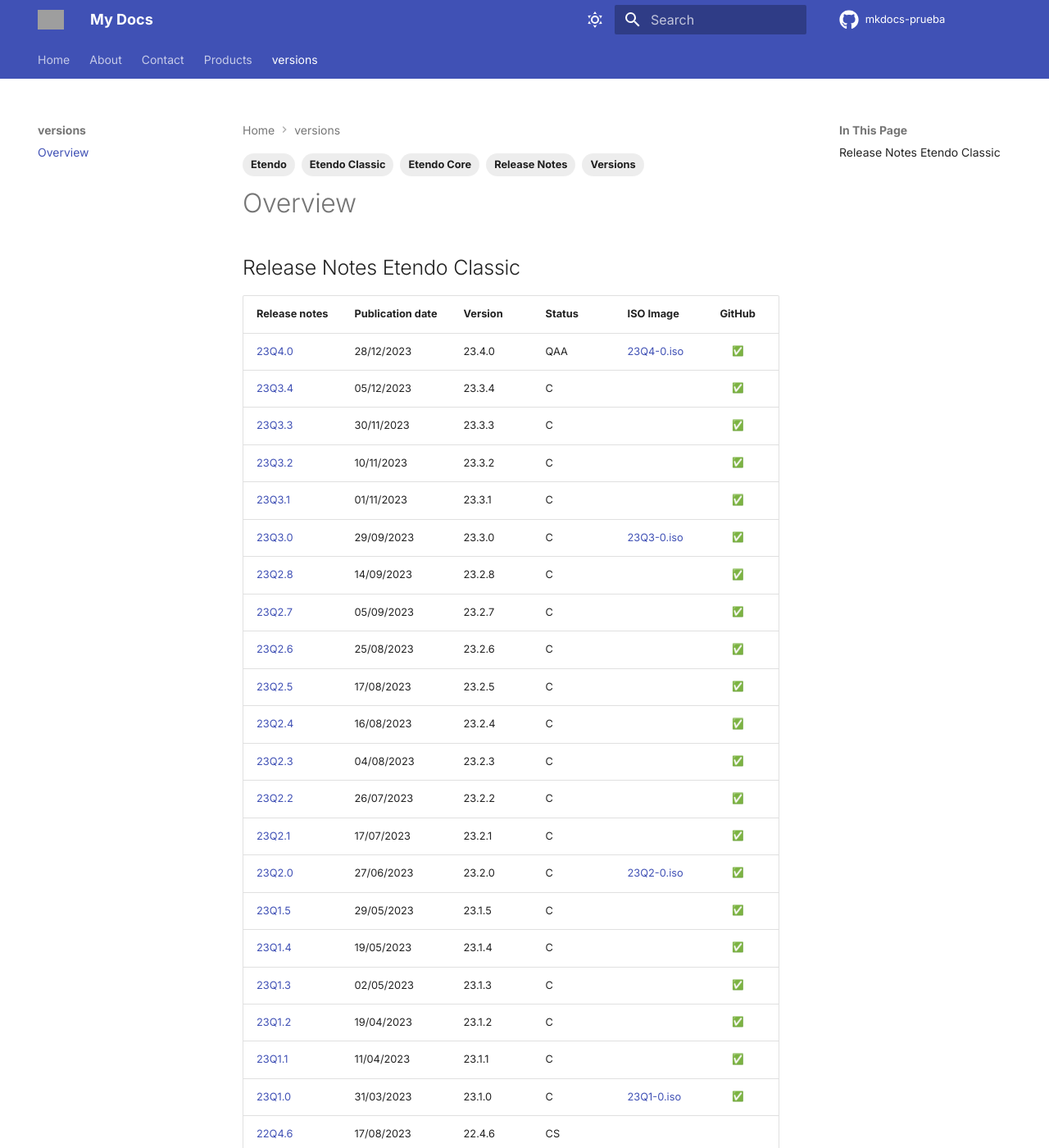
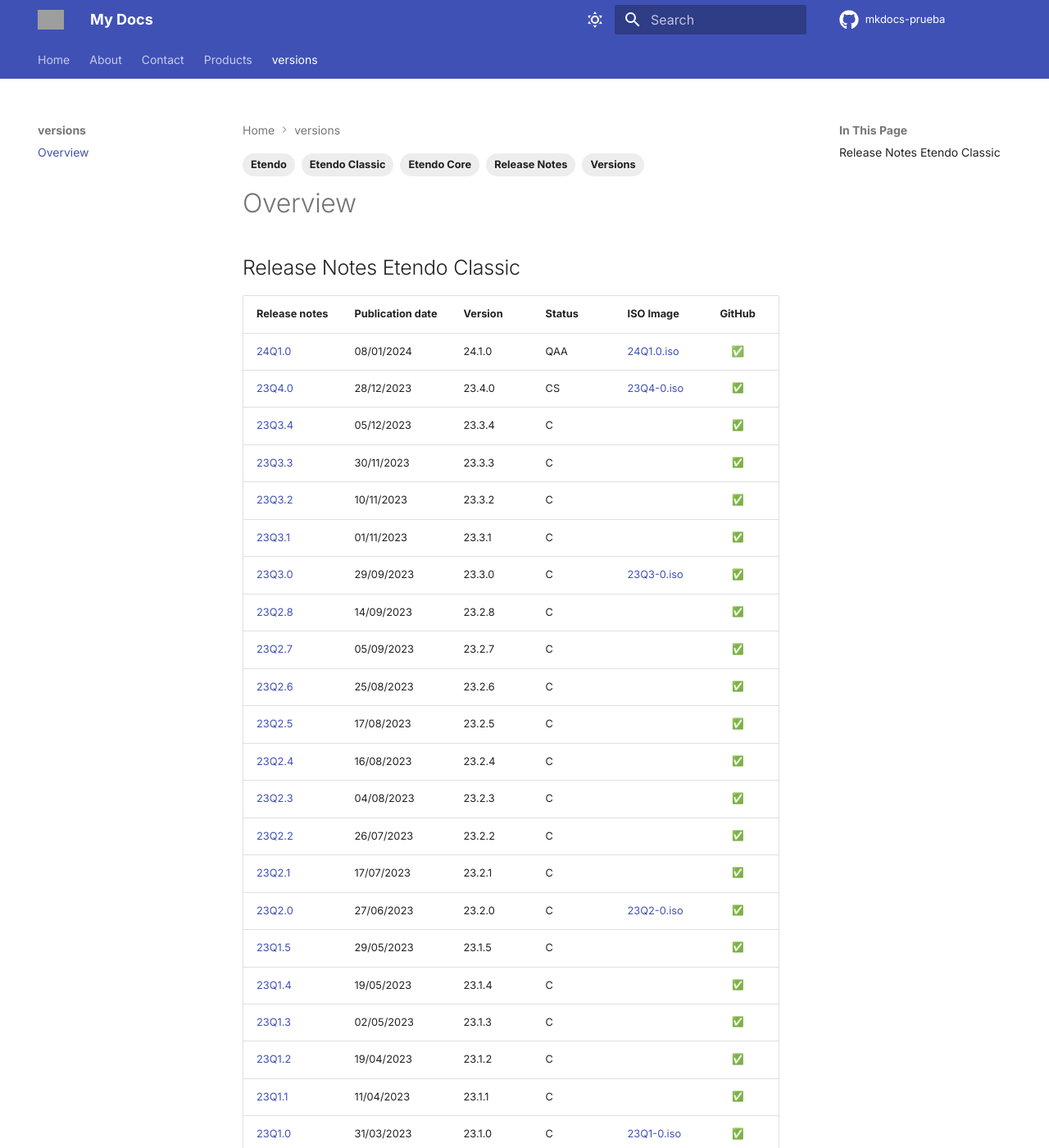
Before and after one commit to facumoyanosmf/mkdocs-prueba, an MkDocs documentation site: the page built from docs/versions/overview.md, in a window 1280 px wide and 1400 px high. Shown: the whole window at 82% size. Built offline with MkDocs 1.6.1 and Material for MkDocs 9.7.7, drawn with Linux system fonts in a browser that asks for light colours; emoji names are drawn with the system emoji font; comment, search, counter and statistics services are not loaded; the version menu is left out; grey boxes are pictures that could not be loaded.

Commit message:
Publish new core version: 24.1.0 📄

```diff
--- a/docs/versions/overview.md
+++ b/docs/versions/overview.md
@@ -12,7 +12,8 @@
 
 | Release notes | Publication date | Version | Status | ISO Image | GitHub |
 | ---           | ---              | ---     | ---    | ---       | :---:  |
-| [23Q4.0](../23Q4-0) | 28/12/2023 | 23.4.0 | QAA | [23Q4-0.iso](https://etendo-appliances.s3.eu-west-1.amazonaws.com/etendo/iso/etendo-23Q4.0.iso) | :white_check_mark:|
+| [24Q1.0](https://github.com/facumoyanosmf/mkdocs-prueba/releases/tag/pubished){target="_blank"} | 08/01/2024 | 24.1.0 | QAA | [24Q1.0.iso](https://etendo-appliances.s3.eu-west-1.amazonaws.com/etendo/iso/etendo-24Q1.0.iso){target="_blank"} | ✅ |
+| [23Q4.0](../23Q4-0) | 28/12/2023 | 23.4.0 | CS | [23Q4-0.iso](https://etendo-appliances.s3.eu-west-1.amazonaws.com/etendo/iso/etendo-23Q4.0.iso) | :white_check_mark:|
 | [23Q3.4](../23Q3-4) | 05/12/2023 | 23.3.4 | C | | :white_check_mark:|
 | [23Q3.3](../23Q3-3) | 30/11/2023 | 23.3.3 | C | | :white_check_mark:|
 | [23Q3.2](../23Q3-2) | 10/11/2023 | 23.3.2 | C	| | :white_check_mark:|
```
Also changed, not shown: other parts of docs/versions/overview.md (+1 -1 lines).
